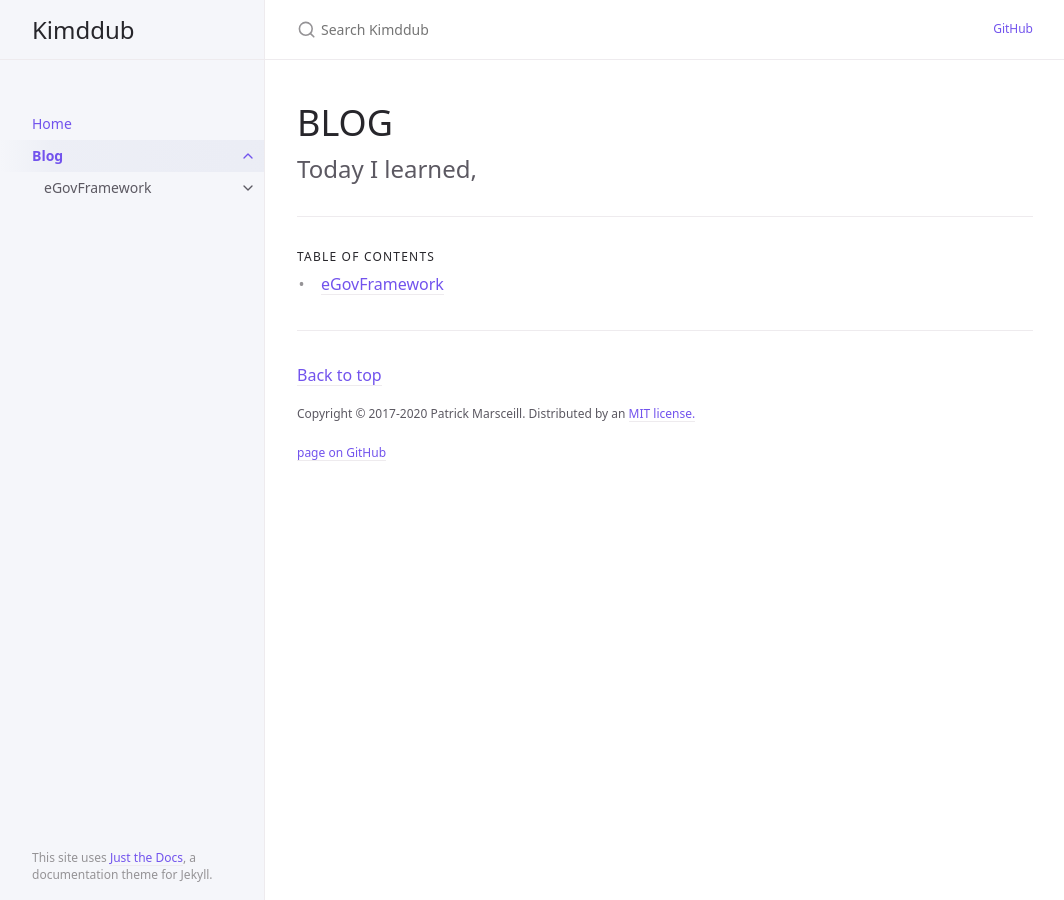
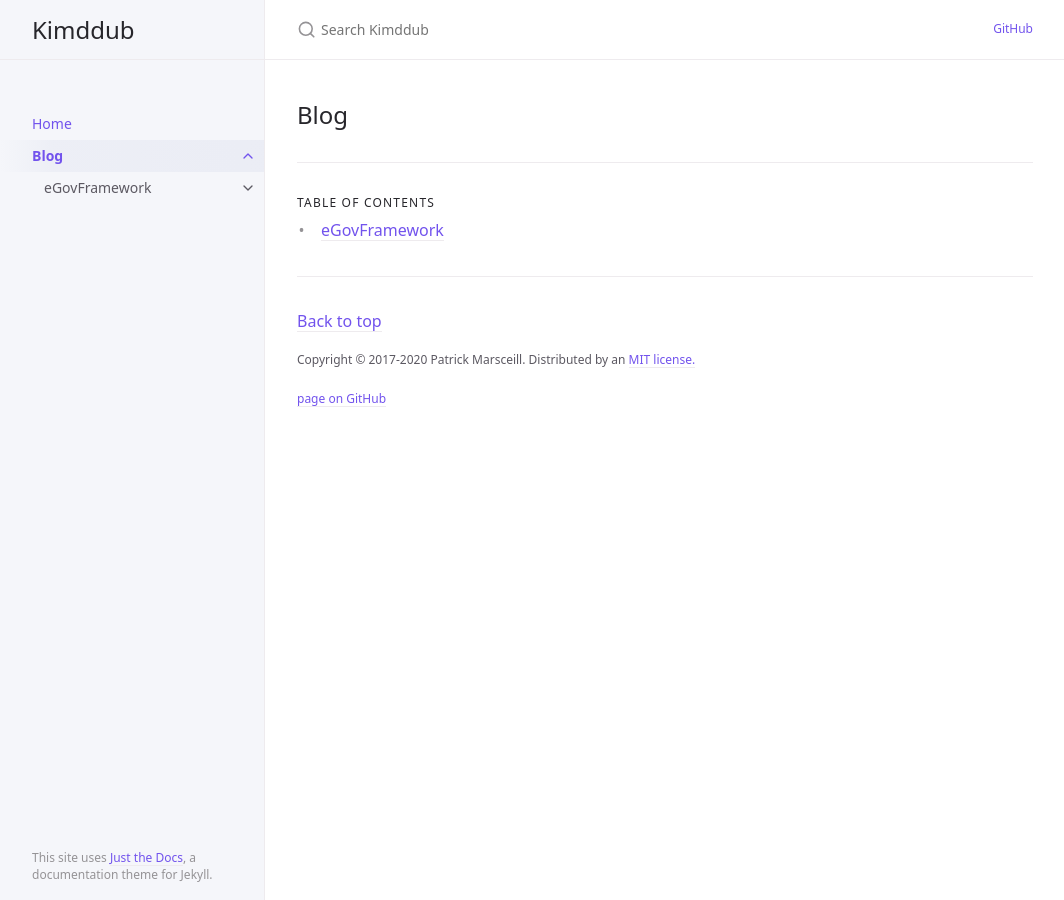
Before and after one commit to kimddub/kimddub.github.io, a Jekyll site: the page built from docs/blog/blog.md, in a window 1280 px wide. Shown: the whole page, without its empty margins (107-1171 px from the left). Built offline with Jekyll 4.4.1, drawn with Linux system fonts in a browser that asks for light colours.

Commit message:
Update blog.md

```diff
--- a/docs/blog/blog.md
+++ b/docs/blog/blog.md
@@ -6,6 +6,5 @@ has_children: true
 permalink: /docs/blog
 ---
 
-# BLOG
-Today I learned,
+# Blog
 {: .fs-6 .fw-300 }
```
